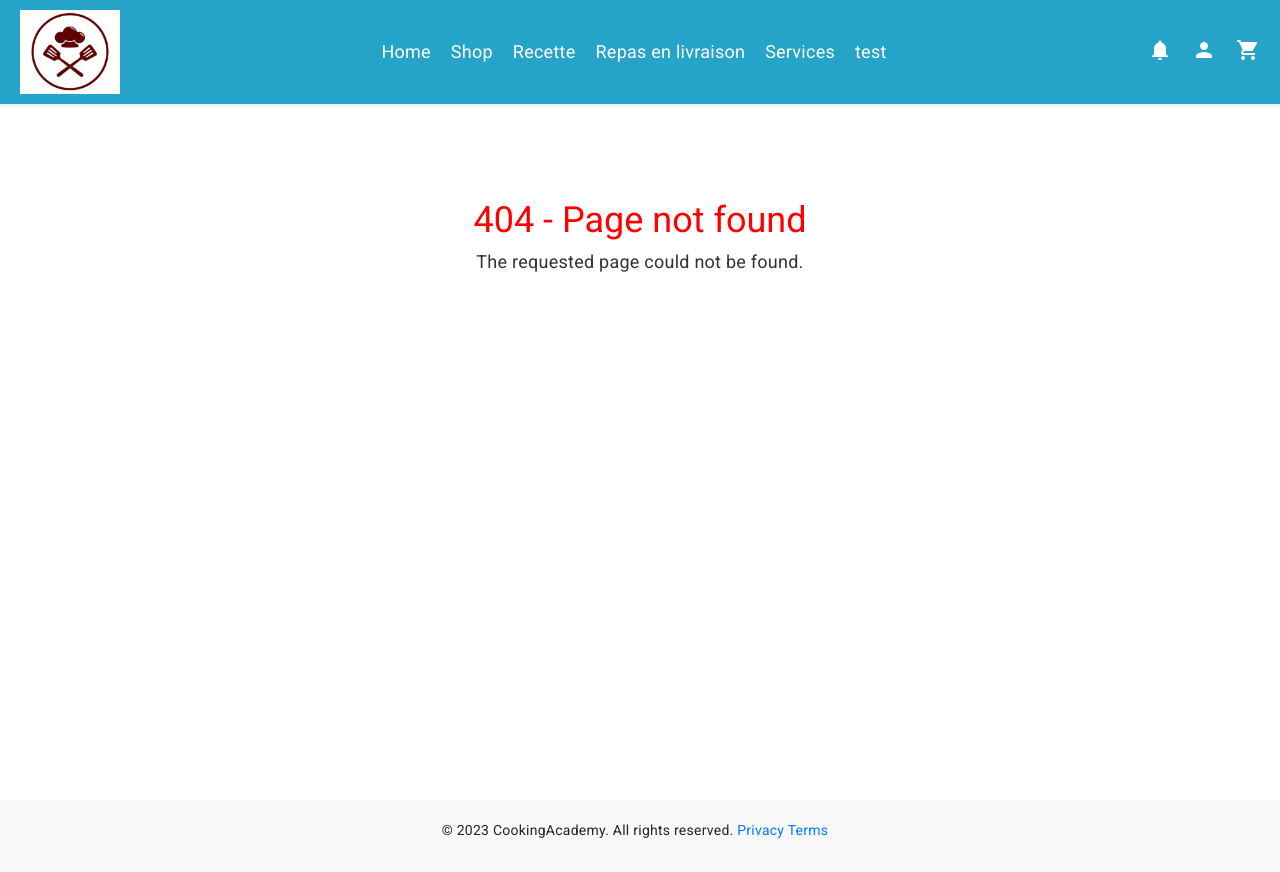
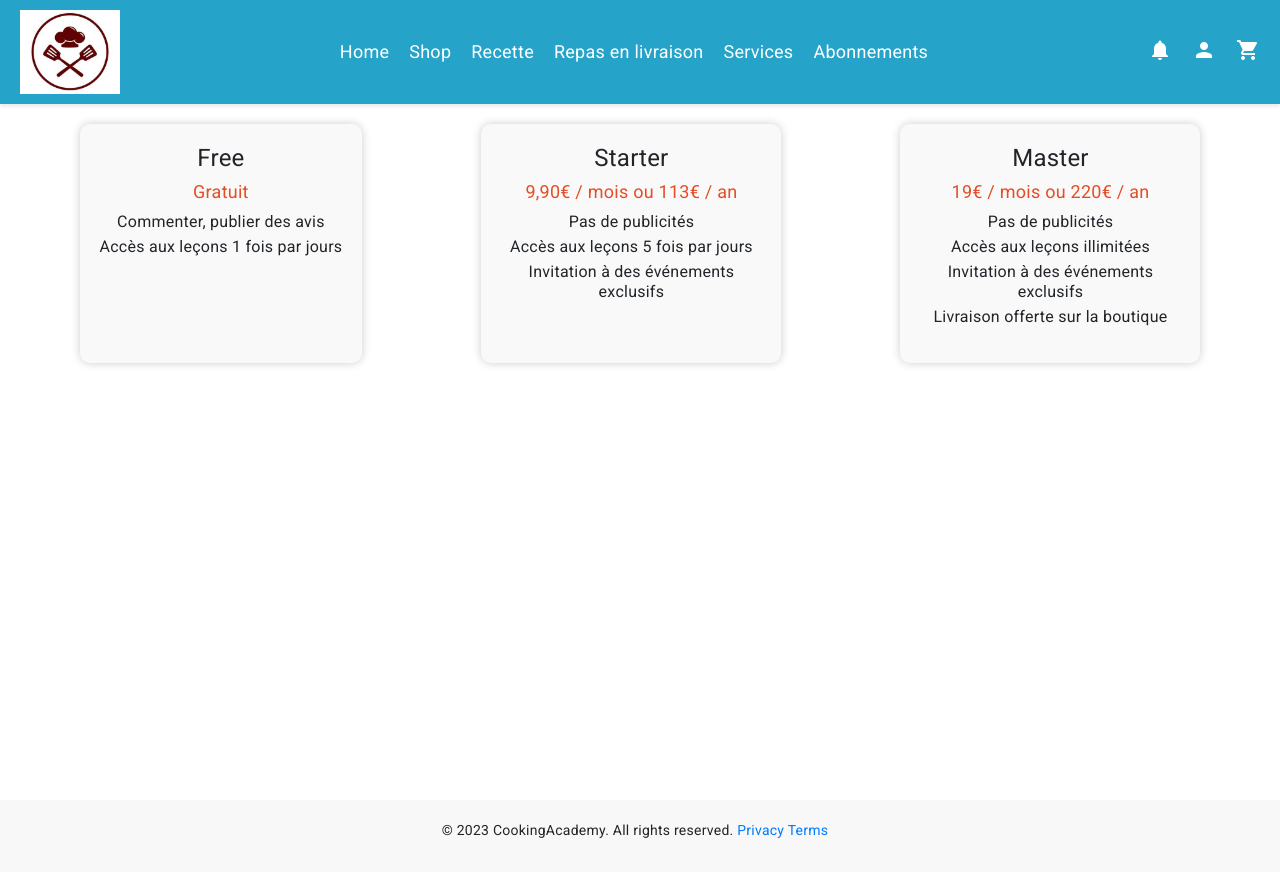
Before and after one commit to CookingAcademyPA/front, an Angular app: page /abonnements in a window 1280 px wide. Built offline with nearby package versions, Linux system fonts and the light colour scheme.

Commit message:
add pdf generation and subscription

```diff
--- a/package.json
+++ b/package.json
@@ -24,7 +24,9 @@
     "bootstrap": "^5.3.2",
     "bootstrap-icons": "^1.11.1",
     "jsonwebtoken": "^9.0.2",
+    "jspdf": "^2.5.1",
     "jwt-decode": "^3.1.2",
+    "pdfmake": "^0.2.7",
     "rxjs": "~7.8.0",
     "tslib": "^2.3.0",
     "zone.js": "~0.13.0"
@@ -34,6 +36,7 @@
     "@angular/cli": "~16.0.4",
     "@angular/compiler-cli": "^16.0.0",
     "@types/jasmine": "~4.3.0",
+    "@types/pdfmake": "^0.2.7",
     "jasmine-core": "~4.6.0",
     "karma": "~6.4.0",
     "karma-chrome-launcher": "~3.2.0",
--- /dev/null
+++ b/src/app/abonnements/abonnements.component.css
@@ -0,0 +1,36 @@
+.abonnements-container {
+  display: flex;
+  justify-content: space-between;
+  margin: 20px;
+}
+
+.abonnement {
+  background-color: #f9f9f9;
+  border-radius: 10px;
+  box-shadow: 0 0 10px rgba(0, 0, 0, 0.2);
+  padding: 20px;
+  text-align: center;
+  max-width: 300px;
+  margin: 0 auto; /* Centre horizontalement */
+}
+
+.abonnement h3 {
+  font-size: 24px;
+  margin-bottom: 10px;
+}
+
+.abonnement p {
+  font-size: 18px;
+  color: #e44d26;
+  margin-bottom: 10px;
+}
+
+.abonnement ul {
+  list-style: none;
+  padding: 0;
+}
+
+.abonnement li {
+  font-size: 16px;
+  margin-bottom: 5px;
+}
--- /dev/null
+++ b/src/app/abonnements/abonnements.component.html
@@ -0,0 +1,9 @@
+<div class="abonnements-container">
+  <div class="abonnement" *ngFor="let abonnement of abonnements">
+    <h3>{{ abonnement.name }}</h3>
+    <p>{{ abonnement.price }}</p>
+    <ul>
+      <li *ngFor="let avantage of abonnement.advantages">{{ avantage }}</li>
+    </ul>
+  </div>
+</div>
--- /dev/null
+++ b/src/app/abonnements/abonnements.component.ts
@@ -0,0 +1,27 @@
+import { Component } from '@angular/core';
+
+@Component({
+  selector: 'app-abonnements',
+  templateUrl: './abonnements.component.html',
+  styleUrls: ['./abonnements.component.css']
+})
+export class AbonnementsComponent {
+  abonnements = [
+    {
+      name: 'Free',
+      price: 'Gratuit',
+      advantages: ['Commenter, publier des avis', 'Accès aux leçons 1 fois par jours'],
+    },
+    {
+      name: 'Starter',
+      price: '9,90€ / mois ou 113€ / an',
+      advantages: ['Pas de publicités', 'Accès aux leçons 5 fois par jours', 'Invitation à des événements exclusifs'],
+    },
+    {
+      name: 'Master',
+      price: '19€ / mois ou 220€ / an',
+      advantages: ['Pas de publicités', 'Accès aux leçons illimitées', 'Invitation à des événements exclusifs', 'Livraison offerte sur la boutique'],
+    },
+  ];
+
+}
--- a/src/app/app-routing.module.ts
+++ b/src/app/app-routing.module.ts
@@ -15,6 +15,7 @@ import {ProductComponent} from "./product/product.component";
 import {CartComponent} from "./cart/cart.component";
 import {ConnexionComponent} from "./connexion/connexion.component";
 import {NotifComponent} from "./notif/notif.component";
+import {AbonnementsComponent} from "./abonnements/abonnements.component";
 
 const routes: Routes = [
   { path: 'home', component: HomeComponent },
@@ -31,6 +32,7 @@ const routes: Routes = [
   { path: 'terms', component: TermComponent },
   {path: 'connexion', component: ConnexionComponent},
   { path: 'cart', component: CartComponent},
+  { path: 'abonnements', component: AbonnementsComponent},
   { path: '', redirectTo: '/connexion', pathMatch: 'full' },
   { path: '**', component: PageNotFoundComponent } // Route pour la page non trouvée
 ];
--- a/src/app/app.module.ts
+++ b/src/app/app.module.ts
@@ -17,6 +17,7 @@ import { ConnexionComponent } from './connexion/connexion.component';
 import { MenuBlankComponent } from './menu-blank/menu-blank.component';
 import { CartComponent } from './cart/cart.component';
 import { NotifComponent } from './notif/notif.component';
+import { AbonnementsComponent } from './abonnements/abonnements.component';
 
 @NgModule({
   declarations: [
@@ -28,7 +29,8 @@ import { NotifComponent } from './notif/notif.component';
     ConnexionComponent,
     MenuBlankComponent,
     CartComponent,
-    NotifComponent
+    NotifComponent,
+    AbonnementsComponent
   ],
   imports: [
     BrowserModule,
--- a/src/app/cart/cart.component.html
+++ b/src/app/cart/cart.component.html
@@ -3,14 +3,14 @@
     <h2>Votre Panier</h2>
   </div>
   <div class="cart-items">
-    <div class="cart-item" *ngFor="let item of cartItems">
+    <div class="cart-item" *ngFor="let item of cartItems; let i = index">
       <img class="cart-item-image" src="assets/262.jpg" alt="Product Image">
       <div class="cart-item-details">
         <h3 class="cart-item-name">{{ item.name }}</h3>
         <p class="cart-item-description">{{ item.description }}</p>
         <p class="cart-item-price">{{ item.price | currency: 'USD' }}</p>
       </div>
-      <button class="cart-item-remove-button">Supprimer</button>
+      <button class="cart-item-remove-button" (click)="removeItem(i)">Supprimer</button>
     </div>
   </div>
   <div class="cart-total">
--- a/src/app/cart/cart.component.ts
+++ b/src/app/cart/cart.component.ts
@@ -1,4 +1,5 @@
 import { Component } from '@angular/core';
+import * as jsPDF from 'jspdf';
 
 @Component({
   selector: 'app-cart',
@@ -31,8 +32,16 @@ export class CartComponent {
   calculateTotal(): number {
     return this.cartItems.reduce((total, item) => total + item.price, 0);
   }
+  removeItem(index: number): void {
+    if (index >= 0 && index < this.cartItems.length) {
+      this.cartItems.splice(index, 1);
+      // Recalculez le total après la suppression de l'élément
+      this.calculateSummary();
+    }
+  }
   openModal(): void {
-    this.showModal = true;
+    this.generateInvoicePDF()
+
     this.calculateSummary();
   }
 
@@ -44,4 +53,40 @@ export class CartComponent {
     this.cartSummary = this.cartItems.map(item => `${item.name} - ${item.price}`).join(', ');
     this.totalPrice = this.cartItems.reduce((total, item) => total + item.price, 0);
   }
+  generateInvoicePDF(): void {
+    // Créez une instance de jsPDF
+    const doc = new jsPDF.default();
+
+    // Définissez le contenu du PDF (facture)
+    doc.text('Facture de la commande', 10, 10);
+    doc.text(`Adresse de livraison : ${this.deliveryAddress}`, 10, 20);
+    // Ajoutez le contenu de la facture ici (articles, prix, quantité, total, etc.)
+    let y = 40; // Position verticale initiale
+
+    let total = 0; // Initialisez le total à zéro
+
+    this.cartItems.forEach(item => {
+      doc.text(`Nom de l'article : ${item.name}`, 10, y);
+      y += 10;
+
+      doc.text(`Description : ${item.description}`, 10, y);
+      y += 10;
+
+      doc.text(`Prix : ${item.price} EUR`, 10, y);
+      y += 10;
+
+      // Calculez le total pour cet article
+      const itemTotal = item.price; // Ajoutez d'autres facteurs si nécessaire
+      total += itemTotal;
+
+      y += 10; // Augmentez la position verticale pour l'élément suivant
+    });
+
+    // Ajoutez le prix total à la facture
+    doc.text(`Prix total : ${total} EUR`, 10, y);
+    y += 10;
+    // Enregistrez ou téléchargez le PDF
+    doc.save('facture.pdf');
+  }
+
 }
--- a/src/app/menu/menu.component.html
+++ b/src/app/menu/menu.component.html
@@ -9,8 +9,7 @@
       <li><a routerLink="/recipe">Recette</a></li>
       <li><a routerLink="/meal">Repas en livraison</a></li>
       <li><a routerLink="/cooking-class">Services</a></li>
-      <li><a routerLink="/connexion">test</a></li>
-
+      <li><a routerLink="/abonnements">Abonnements</a></li>
     </ul>
   </div>
   <div class="user-tabs">
--- a/src/app/profile/profile.component.html
+++ b/src/app/profile/profile.component.html
@@ -37,4 +37,4 @@
 </div>
 
 
-<button class="checkout-button" (click)="test()">test</button>
+<!-- <button class="checkout-button" (click)="test()">test</button>-->
```
Also changed, not shown: 2 other files (tests, documents, lock files or other folders).
